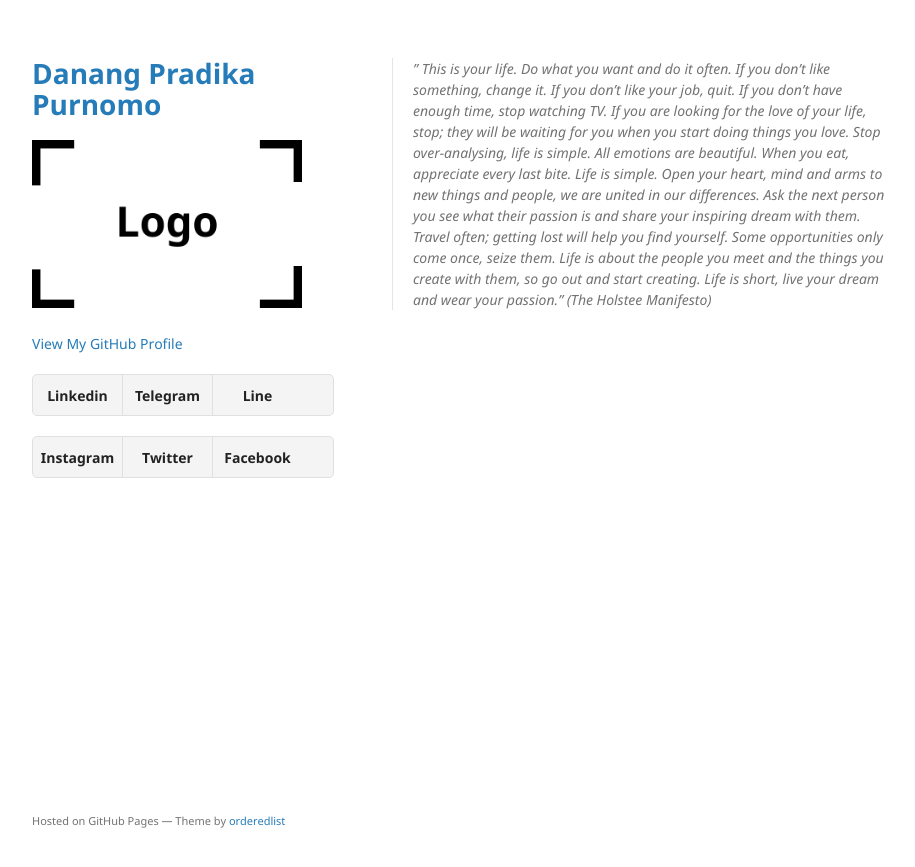
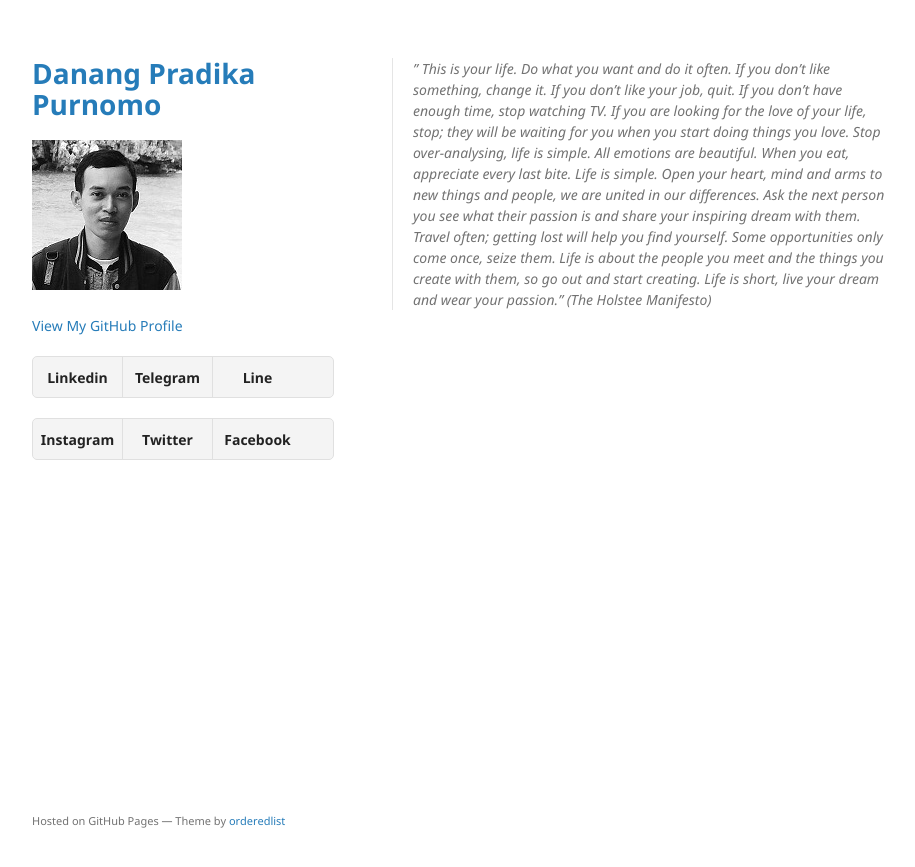
Before and after one commit to damvelisa/damvelisa.github.io, a Jekyll site: the page built from index.md, in a window 1280 px wide. Shown: the top 867 px of the page, without its empty margins (178-1093 px from the left). Built offline with Jekyll 4.4.1, drawn with Linux system fonts in a browser that asks for light colours; the repository's description, which GitHub fills in, is left out.

Commit message:
Update _config.yml

```diff
--- a/_config.yml
+++ b/_config.yml
@@ -1,5 +1,5 @@
 title: Danang Pradika Purnomo
-logo: /assets/img/logo.png
+logo: /assets/img/dna.jpg
 description:
 show_downloads: true
 google_analytics:
```
